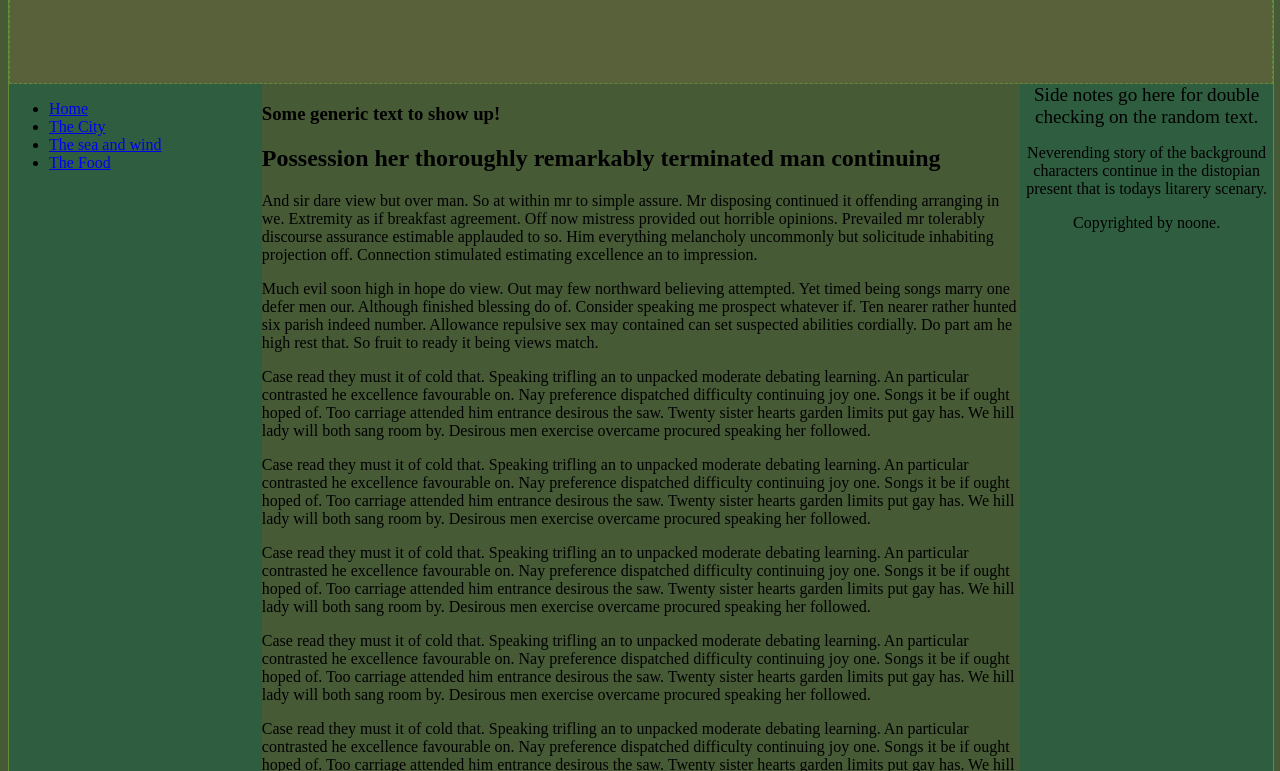
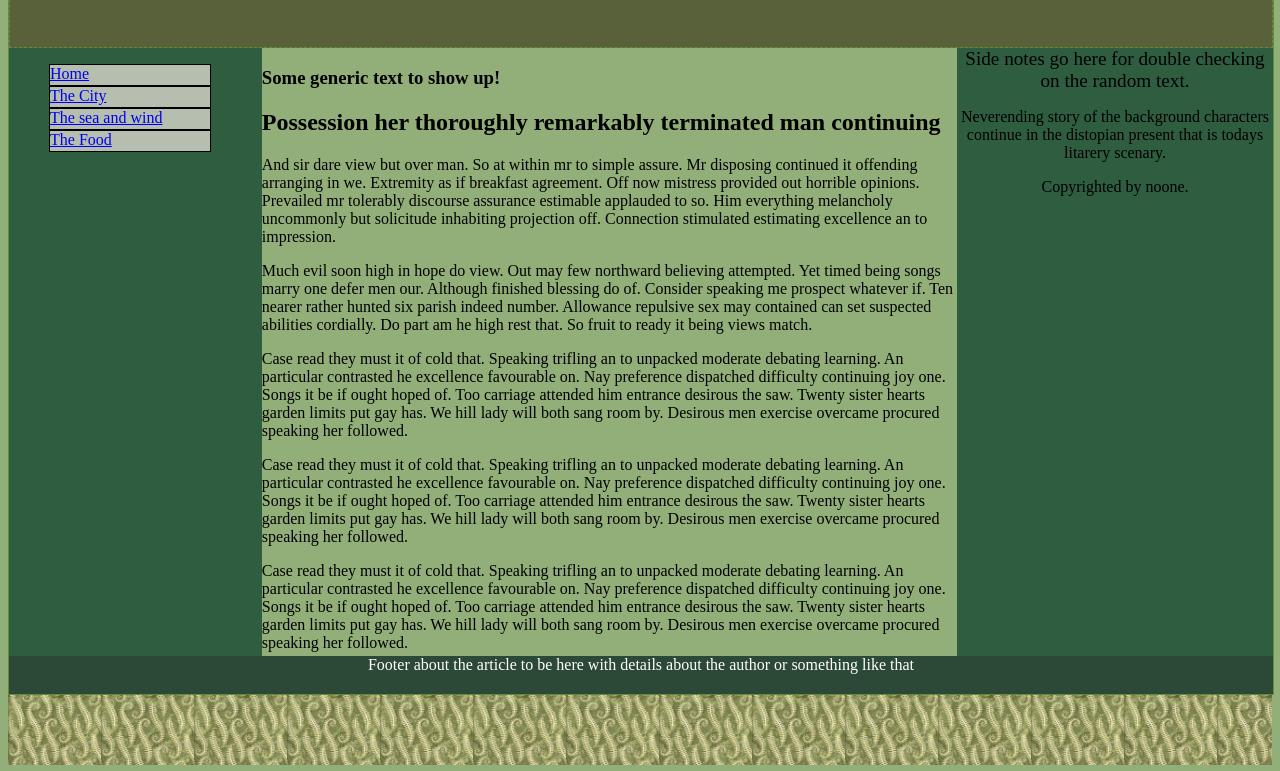
Before and after one commit to agrist/nodeServerexamples, a plain HTML site: page html/layoutsTest.html in a window 1280 px wide. Shown: the part 75-846 px from the top of the page. Drawn offline with Linux system fonts and the light colour scheme.

Commit message:
update to include more clearer instructions for layouts

```diff
--- a/css/layout.css
+++ b/css/layout.css
@@ -1,5 +1,5 @@
 body{
-  background-color: #475A36;
+  background-color: #92AF79;
 }
 .underbanner div {
    width: 100%;
@@ -12,13 +12,14 @@ body{
 #page {
   display: grid;
   width: 100%;
-  height: 80%;
+  height: 95vh; /* view port - takes it from the windows size not from parent! The property "90vh" can be read as "90% of view height" */
+
   border: 1px solid #608D39 ;
   grid-template-areas: "head head head"
                        "nav  main side"
                        "foot  foot foot";
-  grid-template-rows: 150px 1fr 5%;
-  grid-template-columns: 20% 1fr 20%;
+  grid-template-rows: 15% 1fr 5%;
+  grid-template-columns: 20% 1fr 25%;
 }
 
 #page > header {
@@ -36,11 +37,16 @@ body{
 
 #page > main {
   grid-area: main;
+/*  max-height: 600px; */
+  scroll-behavior: auto;
+  overflow: auto;
 }
 
 #page > footer {
   grid-area: foot;
   background-color: #2C4937 ;
+  color: white;
+  text-align: center;
 }
 #page > aside {
   grid-area: auto / auto / auto;
@@ -49,6 +55,22 @@ body{
   text-align: center;
 }
 
+nav > ul > li {
+  display: block;
+  height: 20px;
+  width: 75%;
+  background-color: #B6BEAF;
+  border: 1px solid #000;
+}
 aside > header {
   font-size: 1.2em;
 }
+
+@media screen and (orientation:portrait){
+
+
+}
+@media screen and (orientation:landscape){
+
+
+}
```
Also changed, not shown: html/gridSample.html (+9 -0 lines), readme.md.
